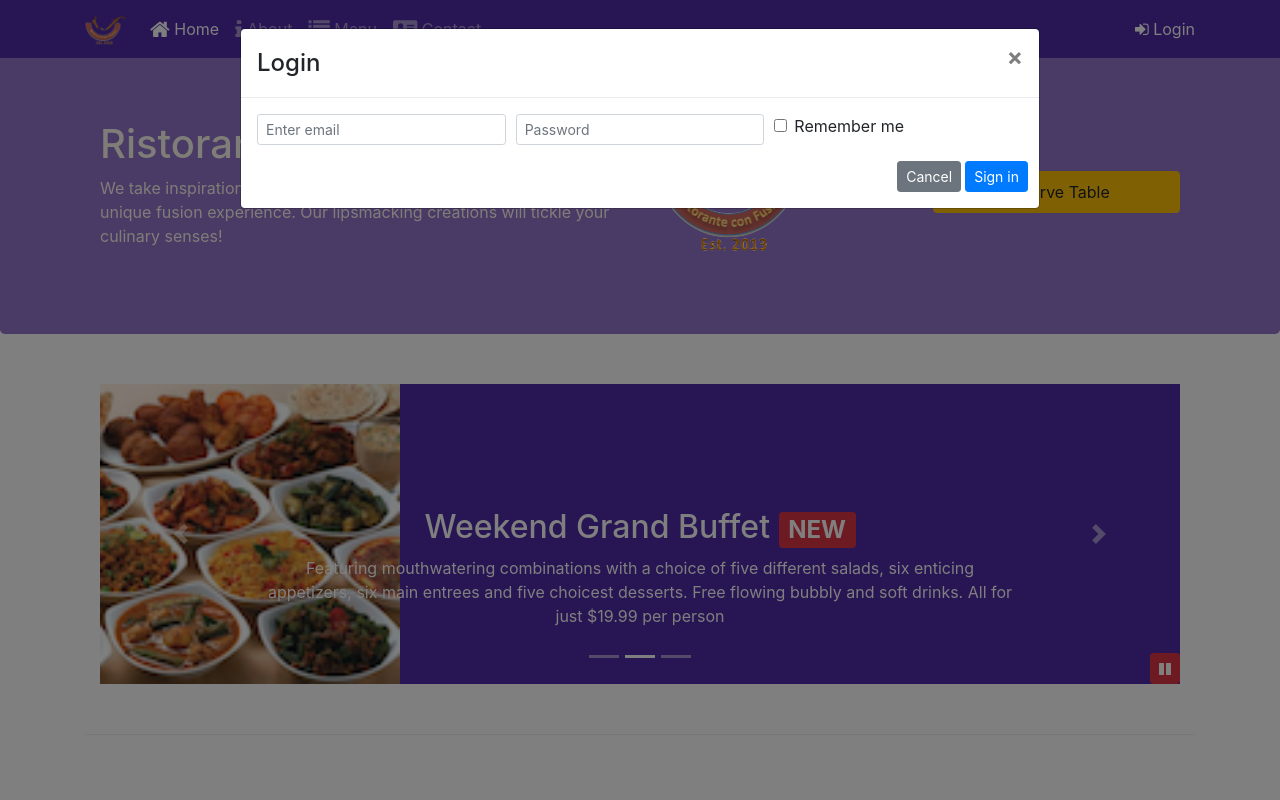
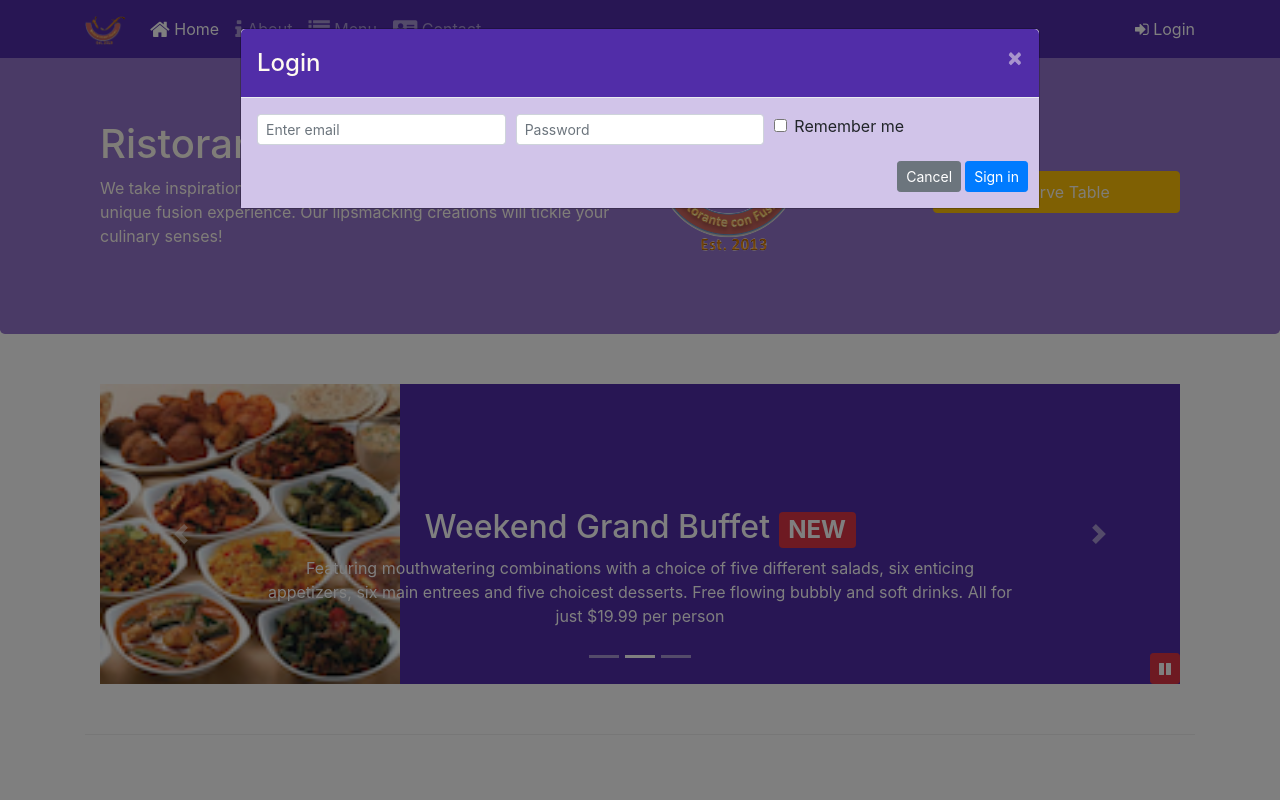
Before and after one commit to anujnaRao/Front_End_Web_UI_FrameWorks_Tools, a website: page index.html in a window 1280 px wide. Both pictures are taken after a click on the link "Login". Shown: the top 800 px of the page. Drawn offline with nearby package versions, Linux system fonts and the light colour scheme.

Commit message:
update on Scss

```diff
--- a/css/styles.scss
+++ b/css/styles.scss
@@ -75,3 +75,15 @@ body{
     bottom: 0px;
     z-index: 1;
 }
+
+.modal-header{
+    background-color: $background-dark;
+    color: floralwhite;
+    .close{
+        color: floralwhite;
+    }
+}
+
+.modal-body{
+    background-color: $background-pale;
+}
--- a/index.html
+++ b/index.html
@@ -11,7 +11,7 @@
         <link rel="stylesheet" href="node_modules/font-awesome/css/font-awesome.min.css">
         <link rel="stylesheet" href="node_modules/bootstrap-social/bootstrap-social.css">
         <link rel="stylesheet" href="css/styles.css">
-        <title>Example</title>
+        <title>Ristorante con Fusion</title>
     </head>
     <body>
         <nav class="navbar navbar-dark navbar-expand-sm fixed-top">
@@ -28,13 +28,15 @@
                         <li class="nav-item"><a class="nav-link" href="contactus.html"><span class="fa fa-address-card fa-lg"></span> Contact</a></li>
                     </ul>
                     <span class="navbar-text">
-                        <a data-toggle="modal" data-target="#loginModal">
+                        <a id="loginButton">
                         <span class="fa fa-sign-in"></span> Login</a>
                     </span>
                 </div>
             </div>
         </nav>
 
+
+        <!-- Login Modal -->
         <div id="loginModal" class="modal fade" role="dialog">
             <div class="modal-dialog modal-lg" role="content">
                 <!-- Modal content-->
@@ -71,6 +73,7 @@
                 </div>
             </div>
         </div>
+        <!-- End of Login Modal -->
 
          <!-- Table Modal -->
          <div id="reserveModal" class="modal fade" role="dialog">
@@ -141,8 +144,7 @@
                     </div>
 
                     <div class="col-12 col-sm align-self-center">
-                        <a role="button" class="btn btn-block nav-link btn-warning"
-                        data-toggle="modal"  href="#reserveModal">Reserve Table</a>
+                        <a role="button" class="btn btn-block nav-link btn-warning" id="reserveButton">Reserve Table</a>
                     </div>
                 <div>
             </div>
@@ -274,8 +276,6 @@
             </div>
 
 
-
-
         <footer class="footer">
             <div class="container">
                 <div class="row">
@@ -336,6 +336,16 @@
                     $("#carouselButton").children("span").addClass('fa-pause');
                 }
             });
+
+            // This is the JS code for Reserve Table Button
+            $("#reserveButton").click(function(){
+                $('#reserveModal').modal('show');
+            })
+
+            // This is the JS code for Login Button
+            $("#loginButton").click(function(){
+                $('#loginModal').modal('show');
+            })
         </script>
 
     </body>
```
Also changed, not shown: css/styles.css.
